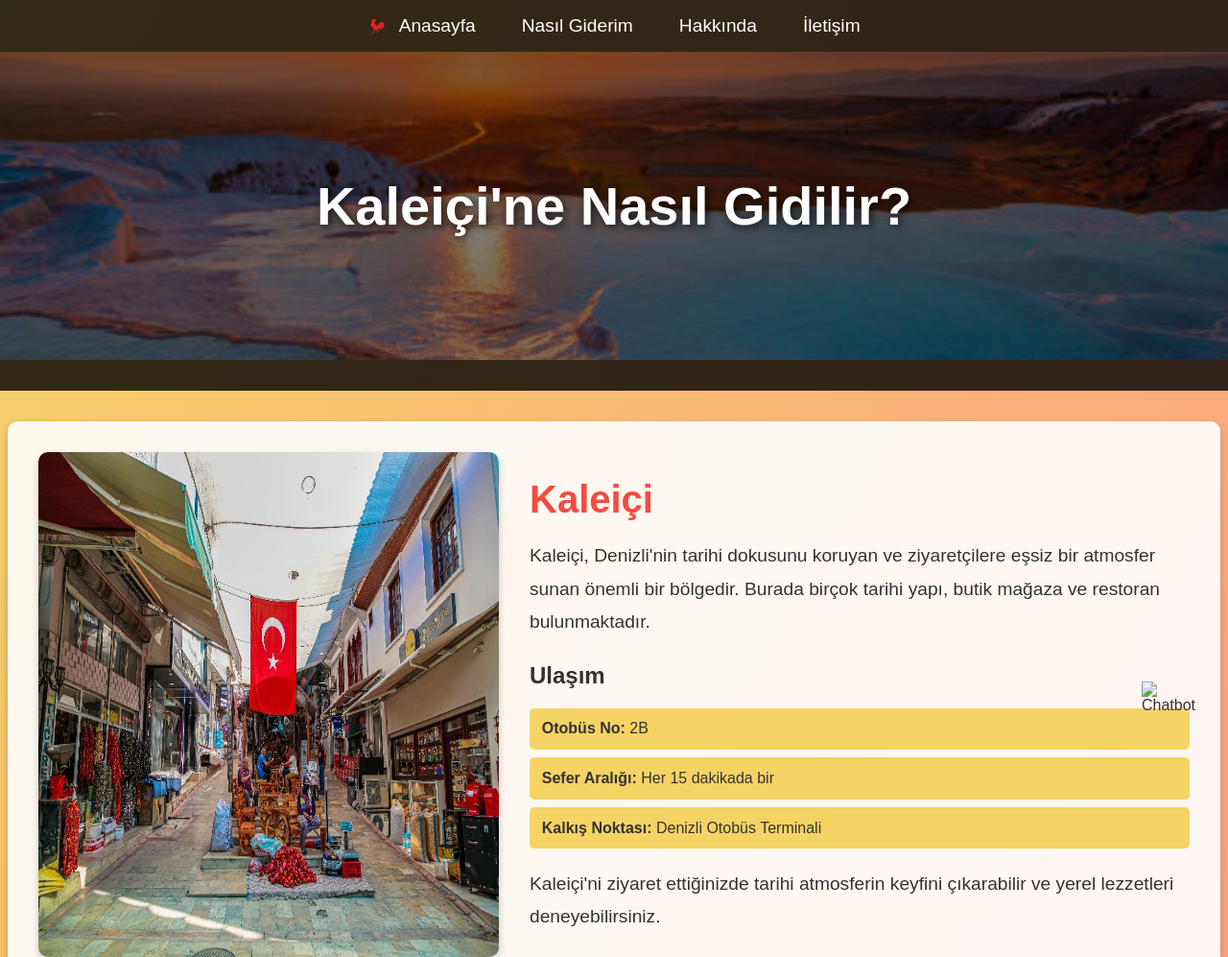
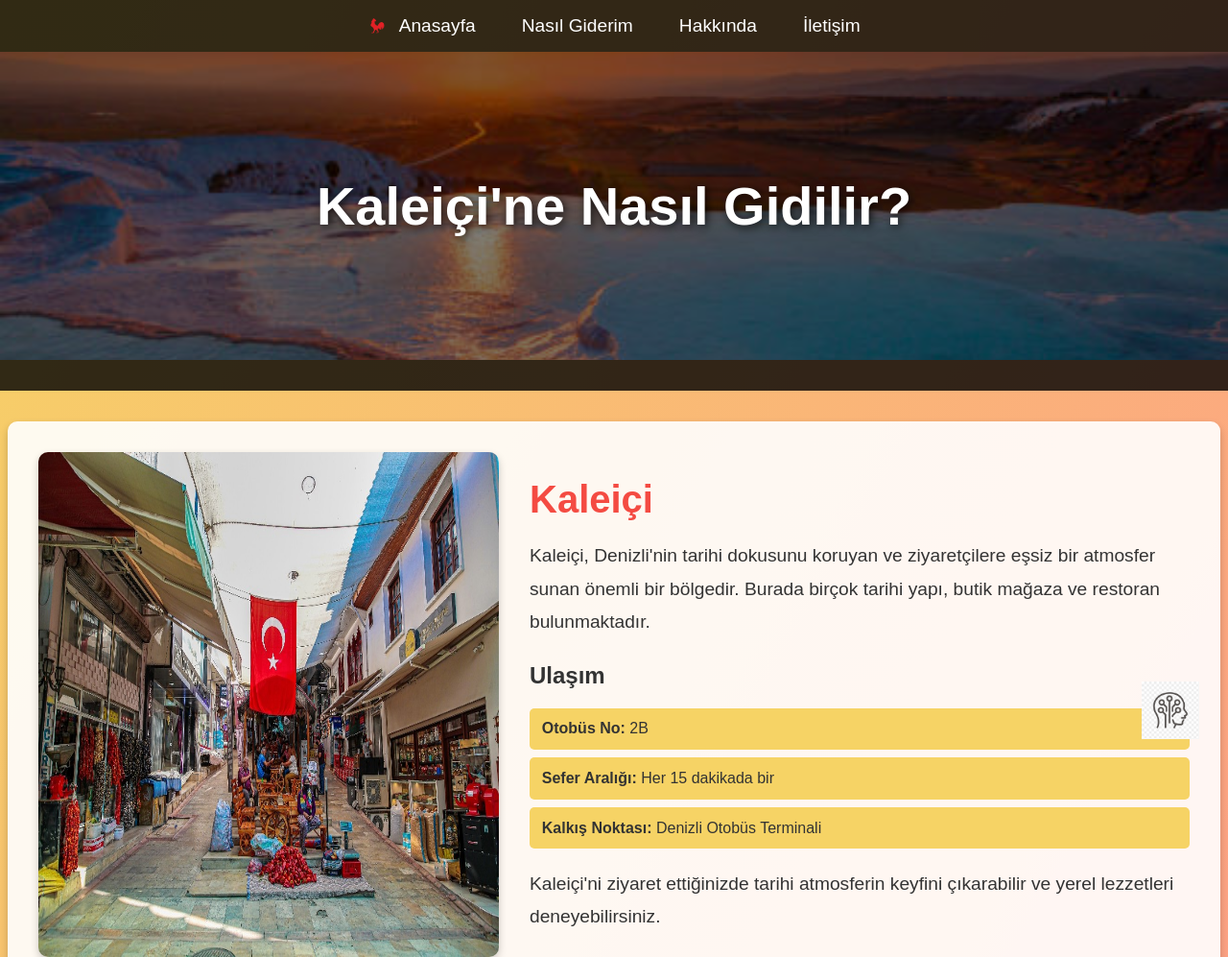
Before and after one commit to Lyhtn/berabergezelim, a plain HTML site: page kaleici.html in a window 1280 px wide. Shown: the top 997 px of the page at 96% size. Drawn offline with Linux system fonts and the light colour scheme.

Commit message:
Update kaleici.html

```diff
--- a/kaleici.html
+++ b/kaleici.html
@@ -183,7 +183,7 @@
         <p>&copy; 2024 Kaleiçi Sayfası. Tüm hakları saklıdır.</p>
     </footer>
          <!-- Chatbot iconu -->
-<img id="chatbot-trigger" src="img/chatbot_icon.png" alt="Chatbot" style="width: 60px; height: 60px; position: fixed; bottom: 30px; right: 30px; cursor: pointer; z-index: 200;">
+<img id="chatbot-trigger" src="img/chatboticon.png" alt="Chatbot" style="width: 60px; height: 60px; position: fixed; bottom: 30px; right: 30px; cursor: pointer; z-index: 200;">
 
 <!-- Chatbot kutusu -->
 <div id="chatbot-popup" style="display:none;">
```
